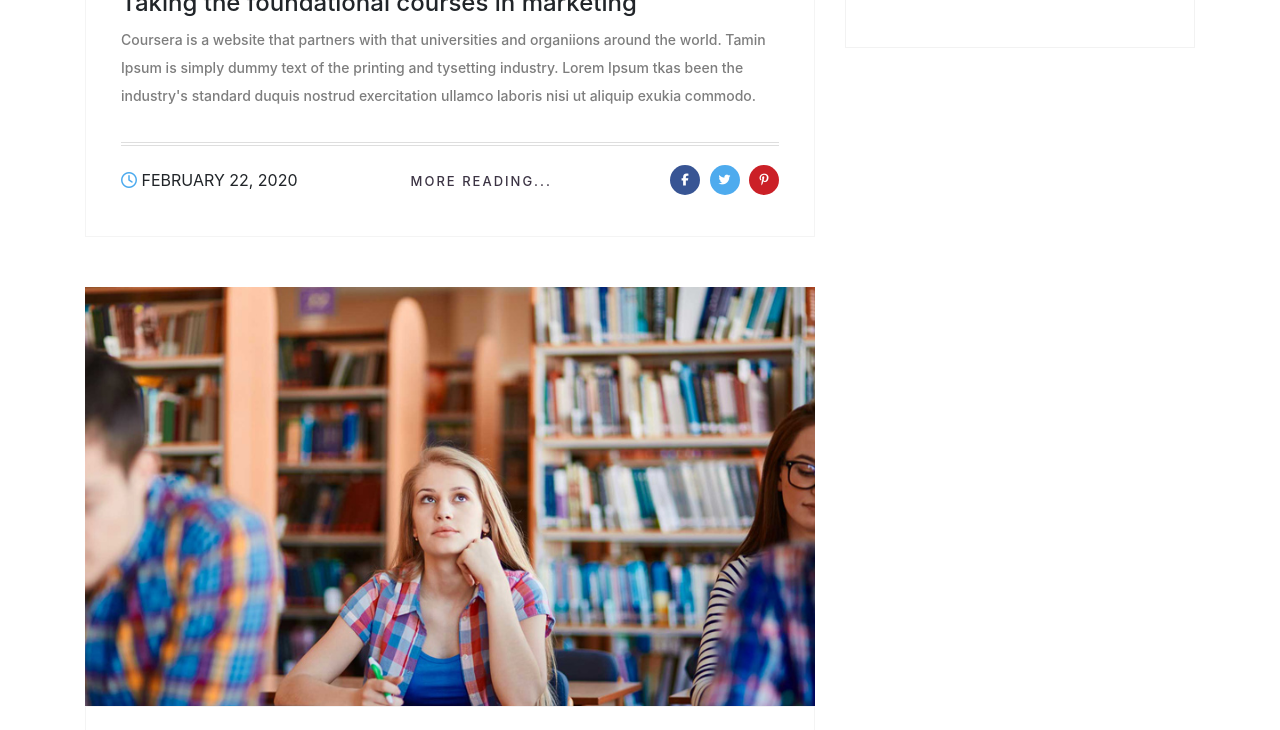
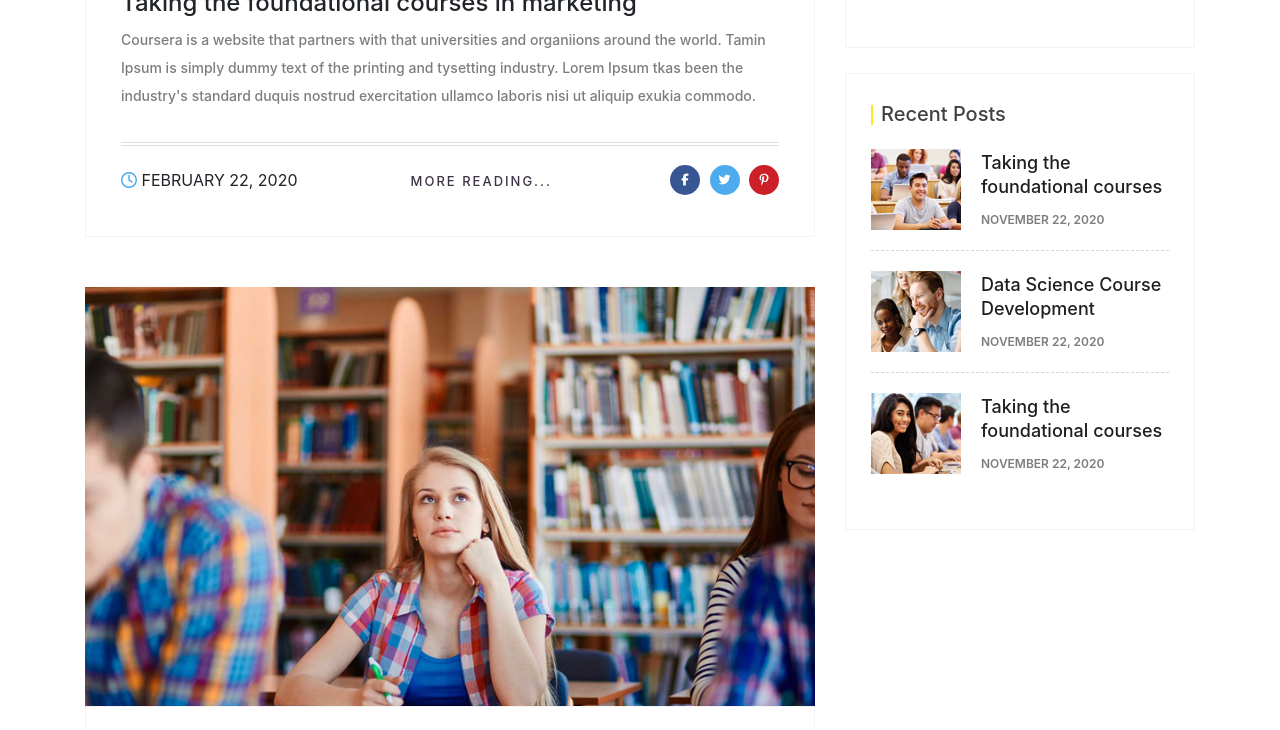
Before and after one commit to gubad-source/code-academy, a website: page edstudy/our-blog.html in a window 1280 px wide. Shown: the part 505-1235 px from the top of the page. Drawn offline with nearby package versions, Linux system fonts and the light colour scheme.

Commit message:
aside have been updated kind a

```diff
--- a/edstudy/assets/scss/pages/_our_blog.scss
+++ b/edstudy/assets/scss/pages/_our_blog.scss
@@ -161,7 +161,7 @@
             list-style: none;
             margin: 0;
             padding: 0;
-            li{
+            li {
               display: block;
               padding-bottom: 10px;
               margin-bottom: 15px;
@@ -176,9 +176,8 @@
                   padding: 0 10px;
                 }
               }
-              &:hover{
-
-                a{
+              &:hover {
+                a {
                   color: $twitter-color;
                 }
               }
@@ -186,8 +185,49 @@
             .open {
               ul {
                 display: none;
+              }
+            }
+          }
+        }
+        &__post {
 
+          ul {
+            margin: 0;
+            padding: 0;
+
+            li{
+              display: flex;
+              align-items: center;
+              padding-bottom: 20px;
+              margin-bottom: 20px;
+              border-bottom: 1px dashed $body-reverse-color;
+            }
+            li:last-child{
+              margin: 0;
+              border: none;
+            }
+          }
+          &__thumb {
+            margin: 0 20px 0 0;
+            a {
+              img {
               }
+            }
+          }
+          &__content {
+            h5 {
+              a {
+                font-size: 18px;
+                font-weight: 500;
+                line-height: 1.2;
+                color: $black-color;
+              }
+            }
+            span {
+              font-size: 12px;
+              text-transform: uppercase;
+              color: $body-color;
+              font-weight: 600;
             }
           }
         }
--- a/edstudy/our-blog.html
+++ b/edstudy/our-blog.html
@@ -183,6 +183,50 @@
                                 </div>
                             </div>
                         </div>
+                        <div class="widget">
+                          <div class="single-sidebar">
+                            <div class="single-sidebar__title">
+                              <h3>Recent Posts</h3>
+                            </div>
+                            <div class="single-sidebar__post">
+                              <ul>
+                                <li>
+                                  <div class="single-sidebar__post__thumb">
+                                    <a href=""><img src="./assets/img/rc_post_thumb01.jpg" alt=""></a>
+                                  </div>
+                                  <div class="single-sidebar__post__content">
+                                    <h5>
+                                      <a href="#">Taking the foundational courses</a>
+                                    </h5>
+                                    <span>November 22, 2020</span>
+                                  </div>
+                                </li>
+                                <li>
+                                  <div class="single-sidebar__post__thumb">
+                                    <a href=""><img src="./assets/img/rc_post_thumb02.jpg" alt=""></a>
+                                  </div>
+                                  <div class="single-sidebar__post__content">
+                                    <h5>
+                                      <a href="#">Data Science Course Development</a>
+                                    </h5>
+                                    <span>November 22, 2020</span>
+                                  </div>
+                                </li>
+                                <li>
+                                  <div class="single-sidebar__post__thumb">
+                                    <a href=""><img src="./assets/img/rc_post_thumb03.jpg" alt=""></a>
+                                  </div>
+                                  <div class="single-sidebar__post__content">
+                                    <h5>
+                                      <a href="#">Taking the foundational courses</a>
+                                    </h5>
+                                    <span>November 22, 2020</span>
+                                  </div>
+                                </li>
+                              </ul>
+                            </div>
+                          </div>
+                        </div>
                     </aside>
                 </div>
             </div>
```
Also changed, not shown: edstudy/assets/css/style.css, edstudy/assets/img/rc_post_thumb01.jpg (added), edstudy/assets/img/rc_post_thumb02.jpg (added), edstudy/assets/img/rc_post_thumb03.jpg (added).
